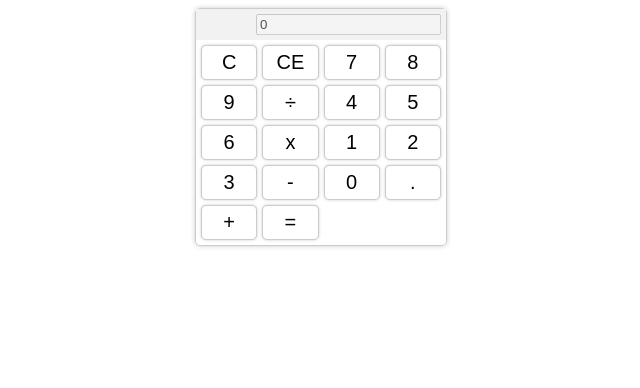
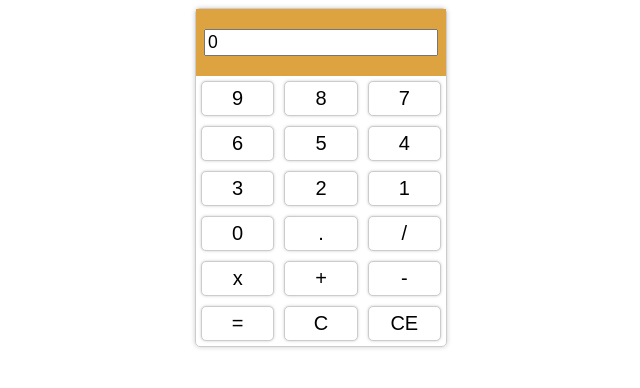
Before and after one commit to Monokuma11/Calculator, a plain HTML site: page index.html in a window 1280 px wide. Shown: the whole page, without its empty margins (319-959 px from the left). Drawn offline with Linux system fonts and the light colour scheme.

Commit message:
Satisfying style result

```diff
--- a/index.html
+++ b/index.html
@@ -7,27 +7,33 @@
 <body>
 <div class="calculator">
     <div class="display">
-        <input type="text" id="result" value="0" disabled>
+        <input type="text" id="result" value="0">
     </div>
     <div class="keys">
+
+        <button onclick="insert('9')">9</button>
+        <button onclick="insert('8')">8</button>
+        <button onclick="insert('7')">7</button>
+
+        <button onclick="insert('6')">6</button>
+        <button onclick="insert('5')">5</button>
+        <button onclick="insert('4')">4</button>
+
+        <button onclick="insert('3')">3</button>
+        <button onclick="insert('2')">2</button>
+        <button onclick="insert('1')">1</button>
+
+        <button onclick="insert('0')">0</button>
+        <button onclick="insert('.')">.</button>
+        <button onclick="insert('/')">/</button>
+
+        <button onclick="insert('*')">x</button>
+        <button onclick="insert('+')">+</button>
+        <button onclick="insert('-')">-</button>
+        <button onclick="calculate()">=</button>
+
         <button onclick="clearResult()">C</button>
         <button onclick="backspace()">CE</button>
-        <button onclick="insert('7')">7</button>
-        <button onclick="insert('8')">8</button>
-        <button onclick="insert('9')">9</button>
-        <button onclick="insert('/')">÷</button>
-        <button onclick="insert('4')">4</button>
-        <button onclick="insert('5')">5</button>
-        <button onclick="insert('6')">6</button>
-        <button onclick="insert('*')">x</button>
-        <button onclick="insert('1')">1</button>
-        <button onclick="insert('2')">2</button>
-        <button onclick="insert('3')">3</button>
-        <button onclick="insert('-')">-</button>
-        <button onclick="insert('0')">0</button>
-        <button onclick="insert('.')">.</button>
-        <button onclick="insert('+')">+</button>
-        <button onclick="calculate()">=</button>
     </div>
 </div>
 <script src="script.js"></script>
--- a/script.js
+++ b/script.js
@@ -0,0 +1,25 @@
+let result = document.getElementById('result');
+
+function insert(value) {
+    if (result.value != '0') {
+        result.value += value;
+    } else {
+        result.value = value;
+    }
+}
+
+function clearResult() {
+    result.value = '0';
+}
+
+function backspace() {
+    result.value = result.value.slice(0, -1);
+}
+
+function calculate() {
+    try {
+        result.value = eval(result.value);
+    } catch (error) {
+        result.value = 'Error';
+    }
+}
--- a/style.css
+++ b/style.css
@@ -7,15 +7,16 @@
 }
 
 .display {
-    background-color: #f2f2f2;
-    padding: 5px;
-    text-align: right;
+    background-color: #dea341;
+    text-align: center;
+    padding-top: 20px;
+    padding-bottom: 20px;
 }
 
 .keys {
     display: grid;
-    grid-template-columns: repeat(4, 1fr);
-    grid-gap: 5px;
+    grid-template-columns: repeat(3,1fr);
+    grid-gap: 10px;
     padding: 5px;
 }
 
@@ -32,3 +33,7 @@ button {
 button:hover {
     background-color: #f2f2f2;
 }
+
+#result {
+    font-size: 110%;
+}
```
